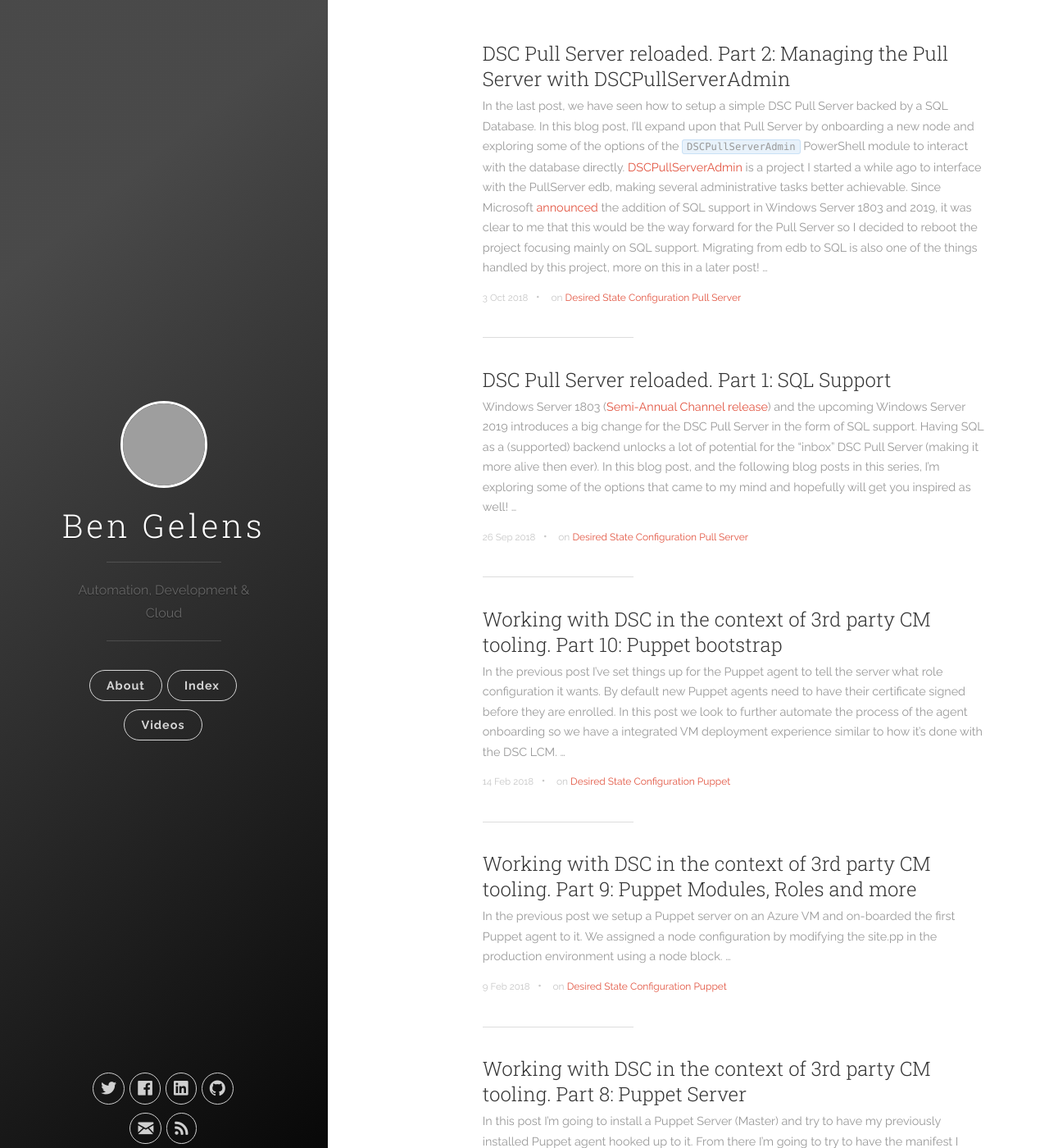
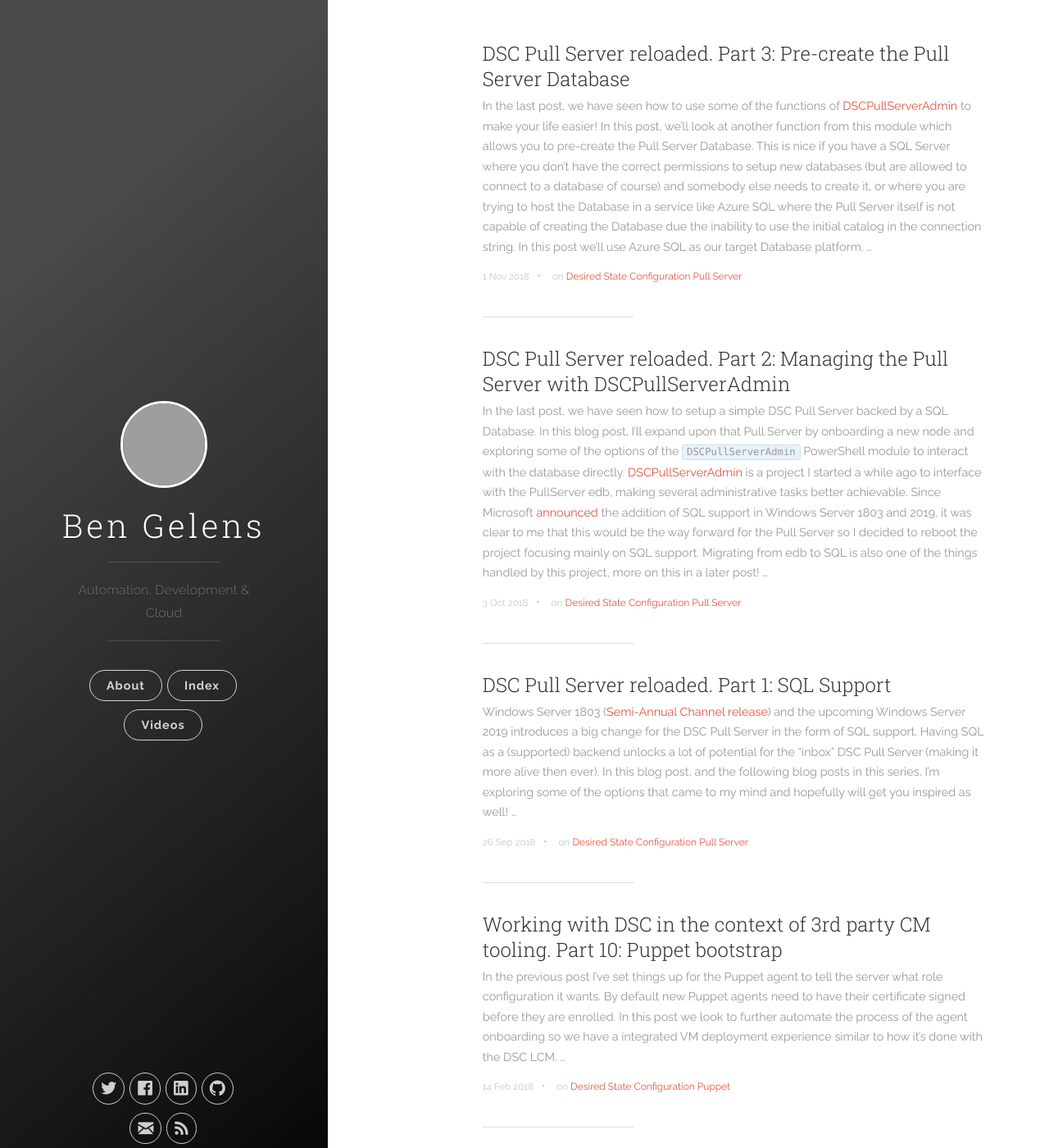
Before and after one commit to bgelens/bgelens.github.io, a Jekyll site: the page built from index.html, in a window 1280 px wide and 1400 px high. Shown: the whole window at 82% size. Built offline with Jekyll 4.4.1, drawn with Linux system fonts in a browser that asks for light colours; nearby versions of some CDN libraries; the list of posts is cut into pages by our own code; some of the changed text lies outside the part shown.

Commit message:
added Azure SQL post

````diff
--- a/_posts/2018-09-26-dsc-pull-server-reloaded-part-1-sql-support.md
+++ b/_posts/2018-09-26-dsc-pull-server-reloaded-part-1-sql-support.md
@@ -13,7 +13,8 @@
 Index:
 
 * Part 1: SQL Support (this post)
-* Part 2: [Managing the Pull Server with DSCPullServerAdmin](https://bgelens.nl/dsc-pull-server-reloaded-part-2-managing-the-pull-server-with-dscpullserveradmin)
+* [Part 2: Managing the Pull Server with DSCPullServerAdmin](https://bgelens.nl/dsc-pull-server-reloaded-part-2-managing-the-pull-server-with-dscpullserveradmin)
+* [Part 3: Pre-create the Pull Server database](https://bgelens.nl/dsc-pull-server-reloaded-part-3-precreate-pull-server-database)
 
 # SQL Support
 
--- a/_posts/2019-10-03-dsc-pull-server-reloaded-part-2-managing-the-pull-server-with-dscpullserveradmin.md
+++ b/_posts/2018-10-03-dsc-pull-server-reloaded-part-2-managing-the-pull-server-with-dscpullserveradmin.md
@@ -16,6 +16,7 @@
 
 * [Part 1: SQL Support](https://bgelens.nl/dsc-pull-server-reloaded-part-1-sql-support)
 * Part 2: Managing the Pull Server with DSCPullServerAdmin (this post)
+* [Part 3: Pre-create the Pull Server database](https://bgelens.nl/dsc-pull-server-reloaded-part-3-precreate-pull-server-database)
 
 # Onboarding a new node
 
--- /dev/null
+++ b/_posts/2018-11-01-dsc-pull-server-reloaded-part-3-precreate-pull-server-database.md
@@ -0,0 +1,181 @@
+---
+title:  "DSC Pull Server reloaded. Part 3: Pre-create the Pull Server Database"
+date:   2018-11-01 12:00:00
+categories: ["Desired State Configuration","Pull Server"]
+tags: ["Desired State Configuration","Pull Server"]
+excerpt_separator: <!--more-->
+---
+
+In the last post, we have seen how to use some of the functions of [DSCPullServerAdmin](https://www.powershellgallery.com/packages/DSCPullServerAdmin){:target="_blank"} to make your life easier! In this post, we'll look at another function from this module which allows you to pre-create the Pull Server Database. This is nice if you have a SQL Server where you don't have the correct permissions to setup new databases (but are allowed to connect to a database of course) and somebody else needs to create it, or where you are trying to host the Database in a service like Azure SQL where the Pull Server itself is not capable of creating the Database due the inability to use the initial catalog in the connection string.
+
+In this post we'll use Azure SQL as our target Database platform.
+
+<!--more-->
+
+Index:
+
+* [Part 1: SQL Support](https://bgelens.nl/dsc-pull-server-reloaded-part-1-sql-support)
+* [Part 2: Managing the Pull Server with DSCPullServerAdmin](https://bgelens.nl/dsc-pull-server-reloaded-part-2-managing-the-pull-server-with-dscpullserveradmin)
+* Part 3: Pre-create the Pull Server database (this post)
+
+# Creating Azure SQL DSC Pull Server Database
+
+So let's create an Azure SQL Server and Database. I'm using the `AZ` PowerShell Modules (version 0.4.0 at the time of writing).
+
+```powershell
+# create a new ResourceGroup
+$rg = New-AzResourceGroup -Name pullsrv -Location 'West Europe'
+
+# prompt for the SQL login credentials
+$sqlCred = Get-Credential -Message 'Provide SQL login Credentials'
+
+# create a new Azure SQL Server
+$sqlServer = $rg | New-AzSqlServer -ServerName pullsrv -SqlAdministratorCredentials $sqlCred -Location $rg.Location
+
+# add your public ip address to the Azure SQL firewall to allow connections and allow all connections from Azure ips
+$myPublicIp = (Invoke-RestMethod -Uri http://ipinfo.io/json -UseBasicParsing).ip
+$null = $sqlServer | New-AzSqlServerFirewallRule -FirewallRuleName home -StartIpAddress $myPublicIp -EndIpAddress $myPublicIp
+$null = $sqlServer | New-AzSqlServerFirewallRule -AllowAllAzureIPs
+
+# use DSCPullServerAdmin module to pre-create the database
+New-DSCPullServerAdminSQLDatabase -SQLServer $sqlServer.FullyQualifiedDomainName -Credential $sqlCred -Name pullsrvdb -Confirm:$false
+
+# print out the connection string
+'Provider=SQLOLEDB.1;Server={0};Database={1};User ID={2};Password={3};' -f @(
+    $sqlServer.FullyQualifiedDomainName,
+    'pullsrvdb',
+    $sqlCred.UserName,
+    $sqlCred.GetNetworkCredential().Password
+)
+```
+
+For me the above script generated the connection string:
+
+```
+Provider=SQLOLEDB.1;Server=pullsrv.database.windows.net;Database=pullsrvdb;User ID=myUserName;Password=myPassword;
+```
+
+# Create a new Pull Server backed by Azure SQL Database
+
+Now I have setup the Database in Azure we can install the Pull Server.
+
+```powershell
+configuration PullServerSQL {
+    param (
+        [Parameter(Mandatory)]
+        [ValidateNotNullOrEmpty()]
+        [string] $ConnectionString
+    )
+    Import-DscResource -ModuleName PSDesiredStateConfiguration -ModuleVersion 1.1
+    Import-DscResource -ModuleName xPSDesiredStateConfiguration -ModuleVersion 8.4.0.0
+
+    WindowsFeature dscservice {
+        Name   = 'Dsc-Service'
+        Ensure = 'Present'
+    }
+
+    File PullServerFiles {
+        DestinationPath = 'c:\pullserver'
+        Ensure = 'Present'
+        Type = 'Directory'
+        Force = $true
+    }
+
+    xDscWebService PSDSCPullServer {
+        Ensure                       = 'Present'
+        EndpointName                 = 'PSDSCPullServer'
+        Port                         = 8080
+        PhysicalPath                 = "$env:SystemDrive\inetpub\PSDSCPullServer"
+        CertificateThumbPrint        = 'AllowUnencryptedTraffic'
+        ModulePath                   = "c:\pullserver\Modules"
+        ConfigurationPath            = "c:\pullserver\Configuration"
+        State                        = 'Started'
+        RegistrationKeyPath          = "c:\pullserver"
+        UseSecurityBestPractices     = $false
+        SqlProvider                  = $true
+        SqlConnectionString          = $ConnectionString
+        DependsOn                    = '[File]PullServerFiles', '[WindowsFeature]dscservice'
+    }
+
+    File RegistrationKeyFile {
+        Ensure          = 'Present'
+        Type            = 'File'
+        DestinationPath = "c:\pullserver\RegistrationKeys.txt"
+        Contents        = 'cb30127b-4b66-4f83-b207-c4801fb05087'
+        DependsOn       = '[File]PullServerFiles'
+    }
+}
+
+$connectionString = 'Provider=SQLOLEDB.1;Server=;Database=pullserverdb;User ID=myUserName;Password=myPassword;'
+
+PullServerSQL -ConnectionString $connectionString
+Start-DscConfiguration -Path .\PullServerSQL -Wait -Verbose -Force
+```
+
+To test if the Pull Server is working properly let's try to communicate with it.
+
+```powershell
+(Invoke-WebRequest -Uri http://localhost:8080/PSDSCPullServer.svc -UseBasicParsing).StatusCode
+```
+
+This should result in a statuscode of `200`.
+
+So we setup a Pull Server with Azure SQL. Let's onboard a node.
+
+```powershell
+[dsclocalconfigurationmanager()]
+configuration lcm {
+    Settings {
+        RefreshMode = 'Pull'
+    }
+
+    ConfigurationRepositoryWeb SQLPullWeb {
+        ServerURL = 'http://pullserver:8080/PSDSCPullServer.svc'
+        RegistrationKey = 'cb30127b-4b66-4f83-b207-c4801fb05087'
+        AllowUnsecureConnection = $true
+    }
+
+    ReportServerWeb SQLPullWeb {
+        ServerURL = 'http://pullserver:8080/PSDSCPullServer.svc'
+        RegistrationKey = 'cb30127b-4b66-4f83-b207-c4801fb05087'
+        AllowUnsecureConnection = $true
+    }
+}
+
+lcm
+Set-DscLocalConfigurationManager .\lcm -Verbose
+```
+
+Let's take a look in the Azure Portal to see if an entry was made. Open the Query editor in the Database blade and login.
+
+![login](/images/2018-11/login.png)
+
+Once logged in, type the following query and run it.
+
+```sql
+select * from RegistrationData
+```
+
+![query](/images/2018-11/query.png)
+
+Great! And of course we can make use of DSCPullServerAdmin to connect to the Database as well.
+
+```powershell
+New-DSCPullServerAdminConnection -SQLServer pullsrv.database.windows.net -Database pullsrvdb -Credential pullsrv
+```
+
+![loginps](/images/2018-11/loginps.png)
+
+```powershell
+Get-DSCPullServerAdminRegistration
+```
+
+![registrationps](/images/2018-11/registrationps.png)
+
+```powershell
+Get-DSCPullServerAdminStatusReport -Top 1
+```
+
+![reportps](/images/2018-11/reportps.png)
+
+That is it for this post. To be continued!
````
Also changed, not shown: images/2018-11/login.png (added), images/2018-11/loginps.png (added), images/2018-11/query.png (added), images/2018-11/registrationps.png (added), images/2018-11/reportps.png (added).
